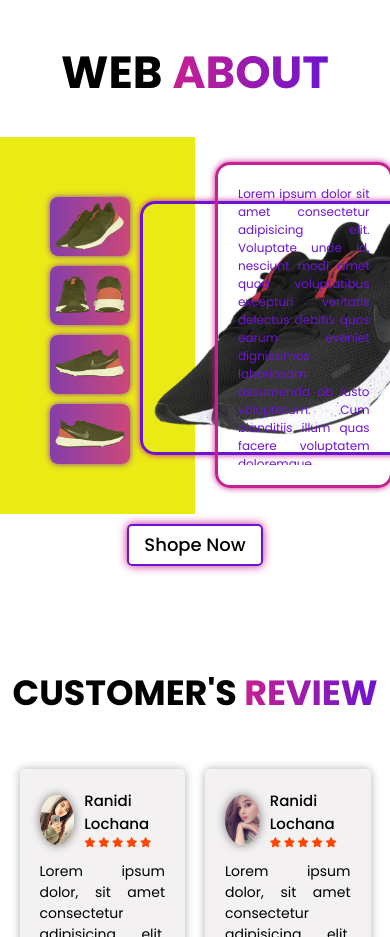
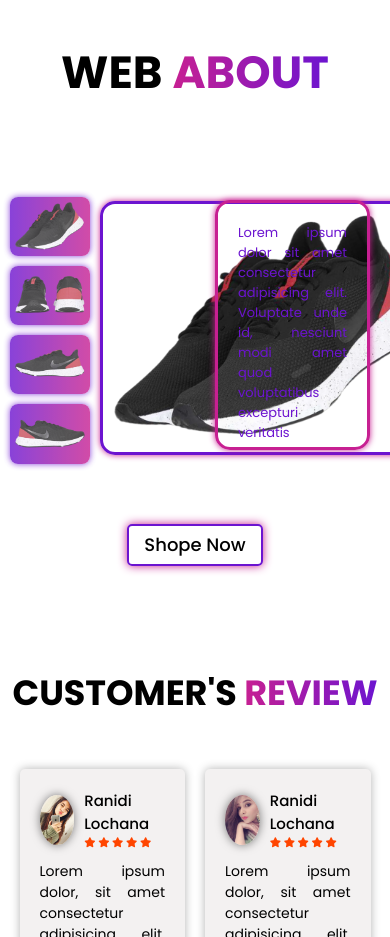
Before and after one commit to kamalkant143/nike-website.com, a plain HTML site: page index.html in a window 390 px wide. Shown: the part 4340-5277 px from the top of the page. Drawn offline with Linux system fonts and the light colour scheme.

Commit message:
new changing

```diff
--- a/css/mediyaquary.css
+++ b/css/mediyaquary.css
@@ -29,6 +29,11 @@
 
     }
 
+    .about-section .about-iteam .all-shoes-content .all-shoes .image-container img {
+        margin-left: 0rem;
+
+    }
+
     .about-section .about-iteam .shoes-about p {
         height: 28rem;
         font-size: 1.2rem;
@@ -40,8 +45,12 @@
 
 }
 
-@media (max-width:1006px) {
+@media (max-width:1012px) {
+    .product-section .box {
+        width: 100%;
+        padding-inline: 2rem;
 
+    }
 }
 
 @media (max-width:870px){
--- a/css/style.css
+++ b/css/style.css
@@ -317,7 +317,6 @@ a {
   display: flex;
   justify-content: space-evenly;
   align-items: center;
-  background-color: #eaea14;
 }
 
 .about-section .about-iteam .all-shoes-content .all-shoes {
@@ -376,16 +375,23 @@ padding-inline: 2rem;
   border: 3px solid #c72092;
   box-shadow: 0 0 6px #c72092;
   padding: 2rem;
+max-height: 250px;
+overflow:scroll;
+}
+
+.about-section .about-iteam .shoes-about .wrapp-about::-webkit-scrollbar{
+  display: none;
+}
+
+.about-section .about-iteam .shoes-about .wrapp-about p {
+  font-size: 1.3rem;
+  font-weight: 400;
+  color: #6c14d0;
+  text-align: justify;
 
 }
 
-.about-section .about-iteam .shoes-about p {
-  font-size: 1.6rem;
-  font-weight: 400;
-  color: #6c14d0;
-  text-align: justify;
-  overflow-y: auto;
-}
+
 
 .about-section .about-iteam .shoes-about p::-webkit-scrollbar{
   display: none;
```
